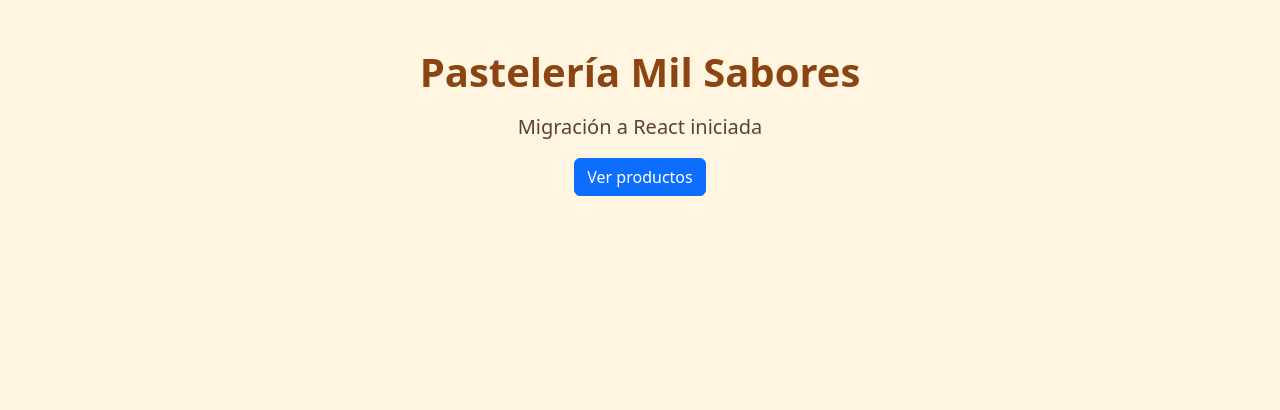
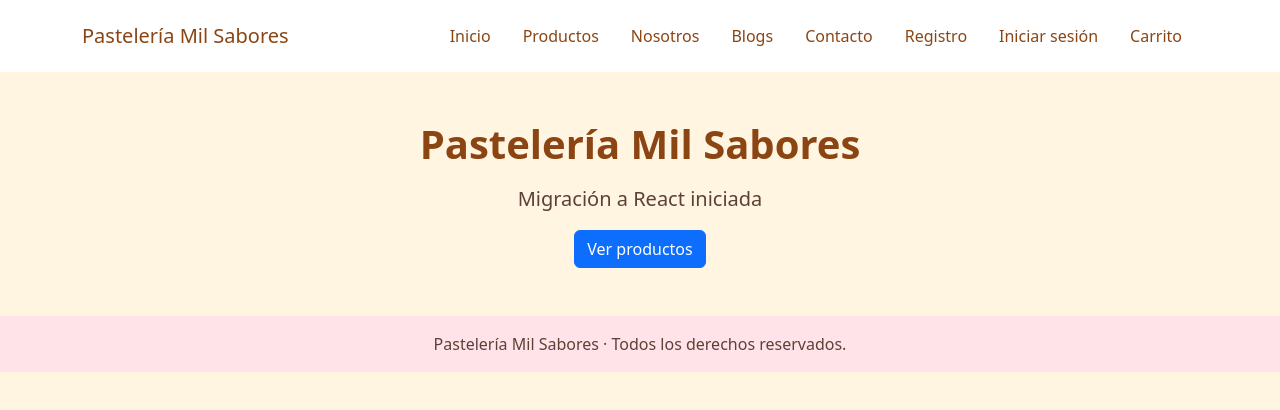
Before and after one commit to pabloacuna-06/Pasteleria-Mil-Sabores, a React (Vite) app: page / in a window 1280 px wide. Shown: the top 410 px of the page. Built offline with nearby package versions, Linux system fonts and the light colour scheme.

Commit message:
Crea componentes Navbar y Footer

```diff
--- a/src/App.jsx
+++ b/src/App.jsx
@@ -1,9 +1,16 @@
+import Navbar from './components/Navbar.jsx';
+import Footer from './components/Footer.jsx';
+
 export default function App() {
   return (
-    <main className="container py-5 text-center">
-      <h1 className="mb-3">Pastelería Mil Sabores</h1>
-      <p className="lead">Migración a React iniciada</p>
-      <button type="button" className="btn btn-primary">Ver productos</button>
-    </main>
+    <>
+      <Navbar />
+      <main className="container py-5 text-center">
+        <h1 className="mb-3">Pastelería Mil Sabores</h1>
+        <p className="lead">Migración a React iniciada</p>
+        <button type="button" className="btn btn-primary">Ver productos</button>
+      </main>
+      <Footer />
+    </>
   );
 }
--- /dev/null
+++ b/src/components/Footer.jsx
@@ -0,0 +1,9 @@
+export default function Footer() {
+  return (
+    <footer className="site-footer py-3 text-center">
+      <div className="container">
+        <p className="mb-0">Pastelería Mil Sabores · Todos los derechos reservados.</p>
+      </div>
+    </footer>
+  );
+}
--- /dev/null
+++ b/src/components/Navbar.jsx
@@ -0,0 +1,19 @@
+export default function Navbar() {
+  return (
+    <nav className="navbar bg-white py-3" aria-label="Navegación principal">
+      <div className="container d-flex flex-wrap gap-3">
+        <a className="navbar-brand" href="/">Pastelería Mil Sabores</a>
+        <ul className="nav flex-wrap">
+          <li className="nav-item"><a className="nav-link" href="/">Inicio</a></li>
+          <li className="nav-item"><a className="nav-link" href="/pages/productos.html">Productos</a></li>
+          <li className="nav-item"><a className="nav-link" href="/pages/nosotros.html">Nosotros</a></li>
+          <li className="nav-item"><a className="nav-link" href="/pages/blogs.html">Blogs</a></li>
+          <li className="nav-item"><a className="nav-link" href="/pages/contacto.html">Contacto</a></li>
+          <li className="nav-item"><a className="nav-link" href="/pages/registro.html">Registro</a></li>
+          <li className="nav-item"><a className="nav-link" href="/pages/login.html">Iniciar sesión</a></li>
+          <li className="nav-item"><a className="nav-link" href="/pages/carrito.html">Carrito</a></li>
+        </ul>
+      </div>
+    </nav>
+  );
+}
--- a/src/styles.css
+++ b/src/styles.css
@@ -7,3 +7,14 @@ h1 {
   color: #8b4513;
   font-weight: 700;
 }
+
+.navbar-brand,
+.nav-link,
+.nav-link:hover,
+.nav-link:focus {
+  color: #8b4513;
+}
+
+.site-footer {
+  background-color: #ffe3e8;
+}
```
